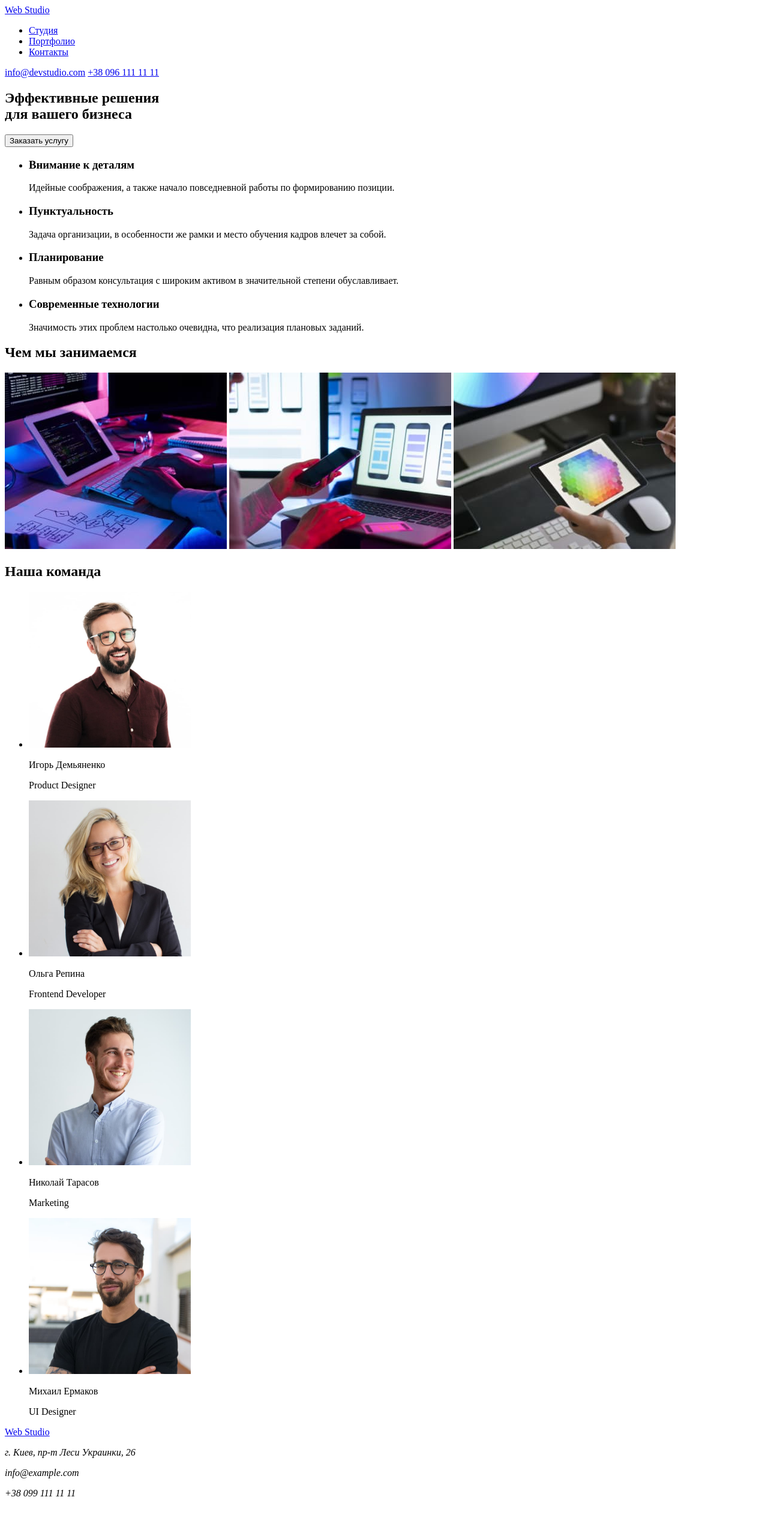
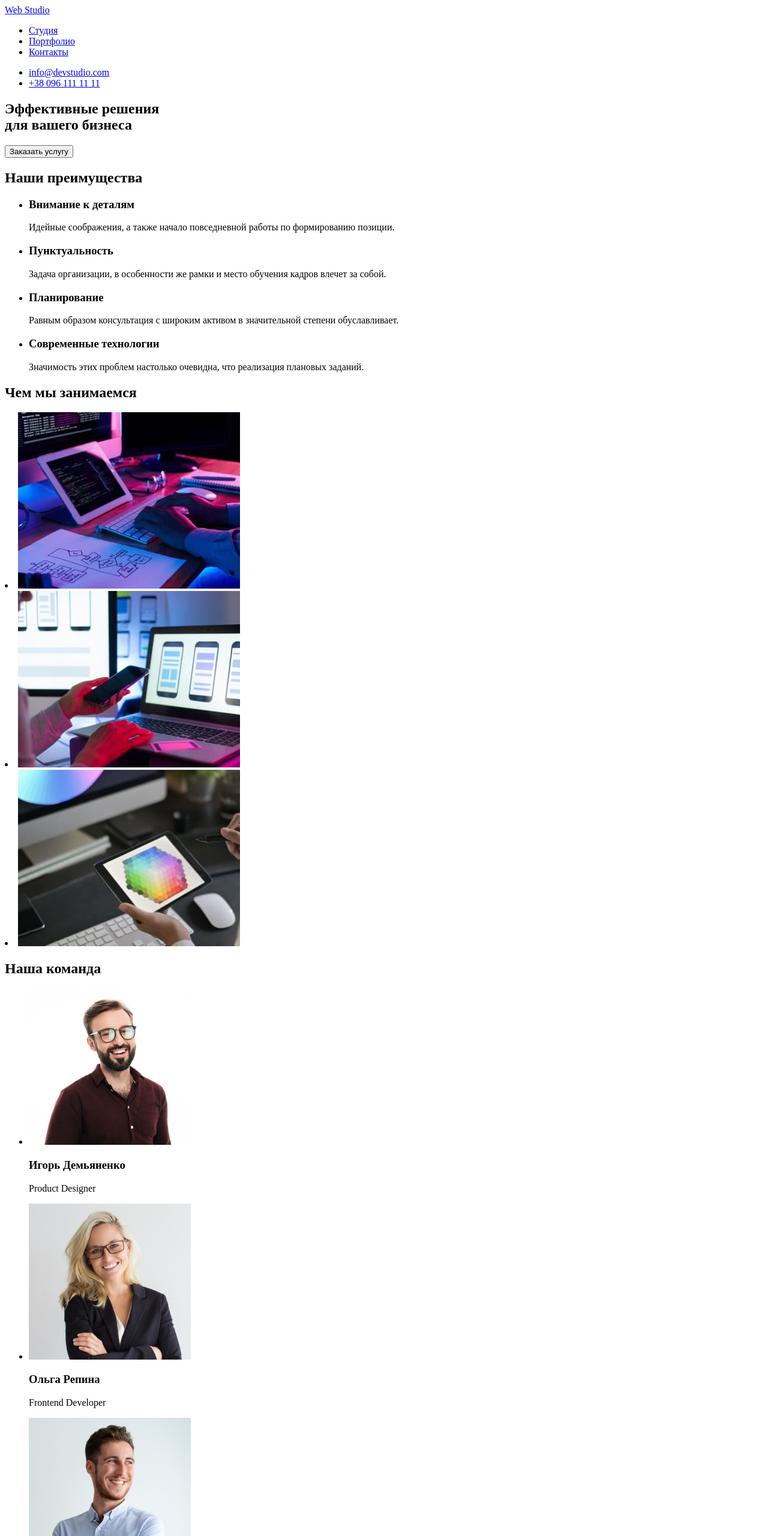
Before and after one commit to Danyil-Repenko/goit-markup-hw-01, a plain HTML site: page index.html in a window 1280 px wide. Shown: the top 2560 px of the page at 60% size. Before the commit the page ends 2514 px from the top, so only its background shows below. Drawn offline with Linux system fonts and the light colour scheme.

Commit message:
Виправлено помилки

```diff
--- a/index.html
+++ b/index.html
@@ -11,13 +11,15 @@
       <a href="/">Web Studio</a>
       <nav>
         <ul>
-          <li><a href="/">Студия</a></li>
-          <li><a href="/portfolio">Портфолио</a></li>
-          <li><a href="/contacts">Контакты</a></li>
+          <li><a href="./index.html">Студия</a></li>
+          <li><a href="./portfolio.html">Портфолио</a></li>
+          <li><a href="/">Контакты</a></li>
         </ul>
       </nav>
-      <a href="mailto:info@devstudio.com">info@devstudio.com</a>
-      <a href="tel:+380961111111">+38 096 111 11 11</a>
+      <ul>
+        <li><a href="mailto:info@devstudio.com">info@devstudio.com</a></li>
+        <li><a href="tel:+380961111111">+38 096 111 11 11</a></li>
+      </ul>
     </header>
     <main>
       <section>
@@ -25,6 +27,7 @@
         <button type="button">Заказать услугу</button>
       </section>
       <section>
+        <h2>Наши преимущества</h2>
         <ul>
           <li>
             <h3>Внимание к деталям</h3>
@@ -55,17 +58,21 @@
             </p>
           </li>
         </ul>
+      </section>
+      <section>
         <h2>Чем мы занимаемся</h2>
-        <img src="images/tech_1.jpg" alt="кодинг" width="370" />
-        <img src="images/tech_2.jpg" alt="розкладка контента" width="370" />
-        <img src="images/tech_3.jpg" alt="выбор цвета" width="370" />
+        <li><img src="images/tech_1.jpg" alt="кодинг" width="370" /></li>
+        <li>
+          <img src="images/tech_2.jpg" alt="розкладка контента" width="370" />
+        </li>
+        <li><img src="images/tech_3.jpg" alt="выбор цвета" width="370" /></li>
       </section>
       <section>
         <h2>Наша команда</h2>
         <ul>
           <li>
             <img src="images/crew_1.jpg" alt="Дизайнер продукта" width="270" />
-            <p>Игорь Демьяненко</p>
+            <h3>Игорь Демьяненко</h3>
             <p lang="en">Product Designer</p>
           </li>
           <li>
@@ -74,17 +81,17 @@
               alt="Розработчик фронт-енд"
               width="270"
             />
-            <p>Ольга Репина</p>
+            <h3>Ольга Репина</h3>
             <p lang="en">Frontend Developer</p>
           </li>
           <li>
             <img src="images/crew_3.jpg" alt="Глава маркетинга" width="270" />
-            <p>Николай Тарасов</p>
+            <h3>Николай Тарасов</h3>
             <p lang="en">Marketing</p>
           </li>
           <li>
             <img src="images/crew_4.jpg" alt="Дизайнер" width="270" />
-            <p>Михаил Ермаков</p>
+            <h3>Михаил Ермаков</h3>
             <p lang="en">UI Designer</p>
           </li>
         </ul>
@@ -93,9 +100,15 @@
     <footer>
       <a href="/">Web Studio</a>
       <address>
-        <p>г. Киев, пр-т Леси Украинки, 26</p>
-        <p>info@example.com</p>
-        <p>+38 099 111 11 11</p>
+        <ul>
+          <li>
+            <a href="https://goo.gl/maps/9vUaXhKTsJwgG6u79" target="_blank"
+              >г. Киев, пр-т Леси Украинки, 26</a
+            >
+          </li>
+          <li><a href="mailto:info@devstudio.com">info@devstudio.com</a></li>
+          <li><a href="tel:+380961111111">+38 096 111 11 11</a></li>
+        </ul>
       </address>
     </footer>
   </body>
```
